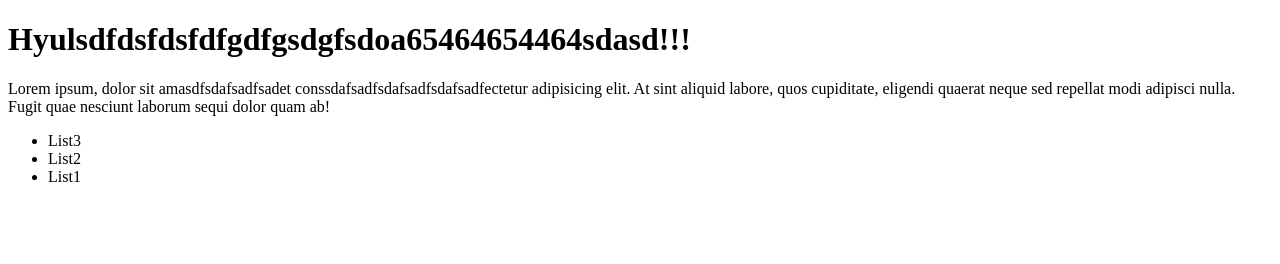
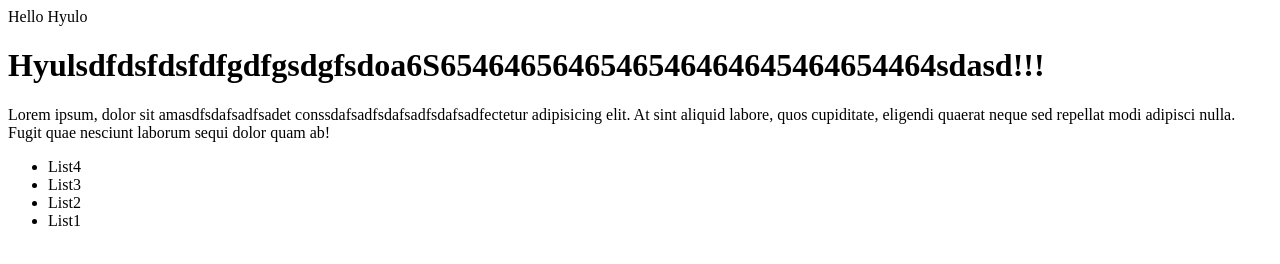
Before and after one commit to Malcolm-Rayly/WEB, a plain HTML site: page index.html in a window 1280 px wide. Drawn offline with Linux system fonts and the light colour scheme.

Commit message:
Added new list item

```diff
--- a/index.html
+++ b/index.html
@@ -12,7 +12,8 @@
     </style>
 </head>
 <body>
-    <h1>Hyulsdfdsfdsfdfgdfgsdgfsdoa65464654464sdasd!!!</h1>
+    <h1class="title">Hello Hyulo</h1>
+    <h1>Hyulsdfdsfdsfdfgdfgsdgfsdoa6S6546465646546546464645464654464sdasd!!!</h1>
     <p>Lorem ipsum, dolor sit amasdfsdafsadfsadet conssdafsadfsdafsadfsdafsadfectetur adipisicing elit. At sint aliquid labore, quos cupiditate, eligendi quaerat neque sed repellat modi adipisci nulla. Fugit quae nesciunt laborum sequi dolor quam ab!
 
     </p>
@@ -20,6 +21,7 @@
     <li>List1</li>
     <li>List2</li>
     <li>List3</li>
+    <li>List4</li>
   </ul>
 </body>
 </html>
```
